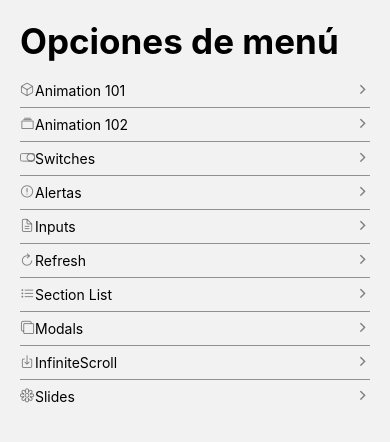
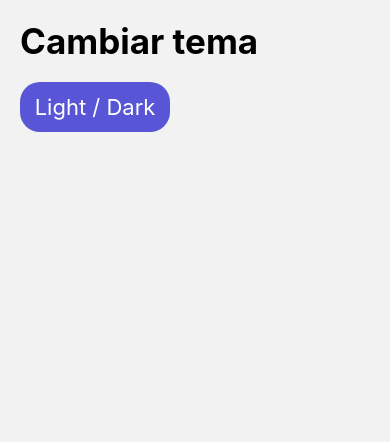
Before and after one commit to Ntgz/Componentes-react-native, a React Native app in the folder componentes/: screen /Tema in a window 390 px wide. Shown: the top 442 px of the page. Built offline with nearby package versions, Linux system fonts and the light colour scheme.

Commit message:
[add] tema

```diff
--- a/componentes/App.tsx
+++ b/componentes/App.tsx
@@ -1,11 +1,26 @@
 import { StatusBar } from 'expo-status-bar';
 import { StyleSheet, Text, View } from 'react-native';
 import Navigation from "./src/navigator/Navigator";
-import { NavigationContainer } from "@react-navigation/native";
+import { NavigationContainer, DefaultTheme, Theme, DarkTheme } from "@react-navigation/native";
+
+const customTheme: Theme = {
+  dark: true,
+  colors:{
+    ...DefaultTheme.colors,
+    // primary: 'string',
+    // background: 'black',
+    // card: 'string',
+    // text: 'string',
+    // border: 'string',
+    // notification: 'string'
+  }
+}
 
 export default function App() {
   return (
-    <NavigationContainer>
+    <NavigationContainer
+      theme={ customTheme}
+    >
 
       <Navigation/>
 
--- a/componentes/src/components/FlatListMenuItem.tsx
+++ b/componentes/src/components/FlatListMenuItem.tsx
@@ -3,6 +3,7 @@ import { StyleSheet, Text, View, Button, ActivityIndicator, Dimensions,FlatList,
 import { MenuItem } from '../interfaces/appInterfaces';
 import Ionicons from '@expo/vector-icons/Ionicons';
 import { useNavigation } from '@react-navigation/native';
+import { useTheme } from '@react-navigation/native'
 
 interface Props {
     menuItem: MenuItem
@@ -11,6 +12,7 @@ interface Props {
 const FlatListMenuItem = ({ menuItem }: Props) => {
 
     const navigation = useNavigation();
+    // const { colors } = useTheme();
 
     return (
         <TouchableOpacity
@@ -23,7 +25,12 @@ const FlatListMenuItem = ({ menuItem }: Props) => {
                     color ="gray"
                     size={15}
                 />
-                <Text>{ menuItem.name }</Text>
+                <Text
+                    style={{
+                        ...styles.itemText,
+                        // color: colors.text
+                    }}
+                >{ menuItem.name }</Text>
                 <View style={{ flex:1 }}/>
                 <Ionicons
                     name="chevron-forward-outline"
--- a/componentes/src/data/menuItems.tsx
+++ b/componentes/src/data/menuItems.tsx
@@ -52,6 +52,11 @@ const menuItems: MenuItem[] = [
         icon: 'flower-outline',
         component: 'Slides'
     },
+    {
+        name: 'Tema',
+        icon: 'flask-outline',
+        component: 'Tema'
+    },
 ]
 
 export default menuItems
--- a/componentes/src/navigator/Navigator.tsx
+++ b/componentes/src/navigator/Navigator.tsx
@@ -11,6 +11,7 @@ import SectionListScreen from '../screens/sectionListScreen';
 import ModalScreen from '../screens/ModalScreen';
 import InfiniteScroll from '../screens/InfiniteScroll';
 import SlidesScreen from '../screens/SlidesScreen';
+import CambiarTema from '../screens/CambiarTema';
 
 const Stack = createNativeStackNavigator();
 
@@ -33,6 +34,7 @@ const Navigation = () => {
             <Stack.Screen name="ModalScreen" component={ModalScreen}/>
             <Stack.Screen name="InfiniteScroll" component={InfiniteScroll}/>
             <Stack.Screen name="Slides" component={SlidesScreen}/>
+            <Stack.Screen name="Tema" component={CambiarTema}/>
         </Stack.Navigator>
     )
 }
--- /dev/null
+++ b/componentes/src/screens/CambiarTema.tsx
@@ -0,0 +1,40 @@
+import React, {useState} from 'react'
+import { View,StyleSheet,Platform,Text, ActivityIndicator, Image, TouchableOpacity} from 'react-native';
+import { FlatList } from 'react-native-gesture-handler';
+import FadeInImage from '../components/FadeInImage';
+import HeaderTitle from '../components/HeaderTitle';
+
+const CambiarTema = () => {
+    return (
+        <View style={styles.globalMargin}>
+            <HeaderTitle title="Cambiar tema"/>
+            <TouchableOpacity style={{
+                width: 150,
+                height: 50,
+                borderRadius:20,
+                backgroundColor:'#5856D6',
+                justifyContent:'center',
+            }}>
+                <Text
+                    style={{
+                        color: 'white', textAlign:'center', fontSize: 22
+                    }}
+                >Light / Dark</Text>
+            </TouchableOpacity>
+        </View>
+    )
+}
+
+const styles = StyleSheet.create({
+    globalMargin:{
+        marginHorizontal:20
+    },
+    inputStyle:{
+        backgroundColor:'green',
+        height: 150,
+
+    },
+
+});
+
+export default CambiarTema
```
